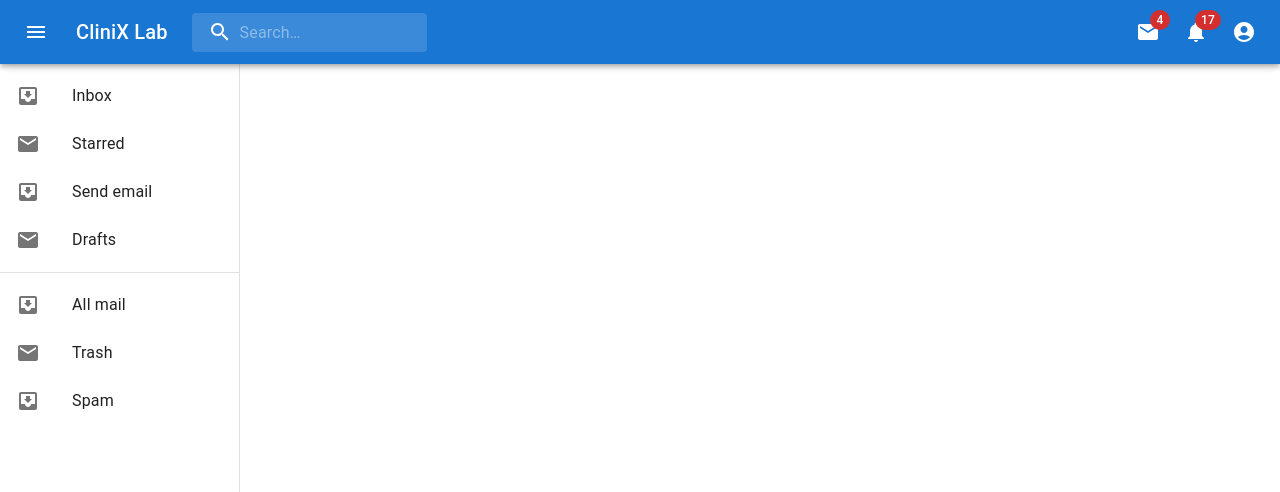
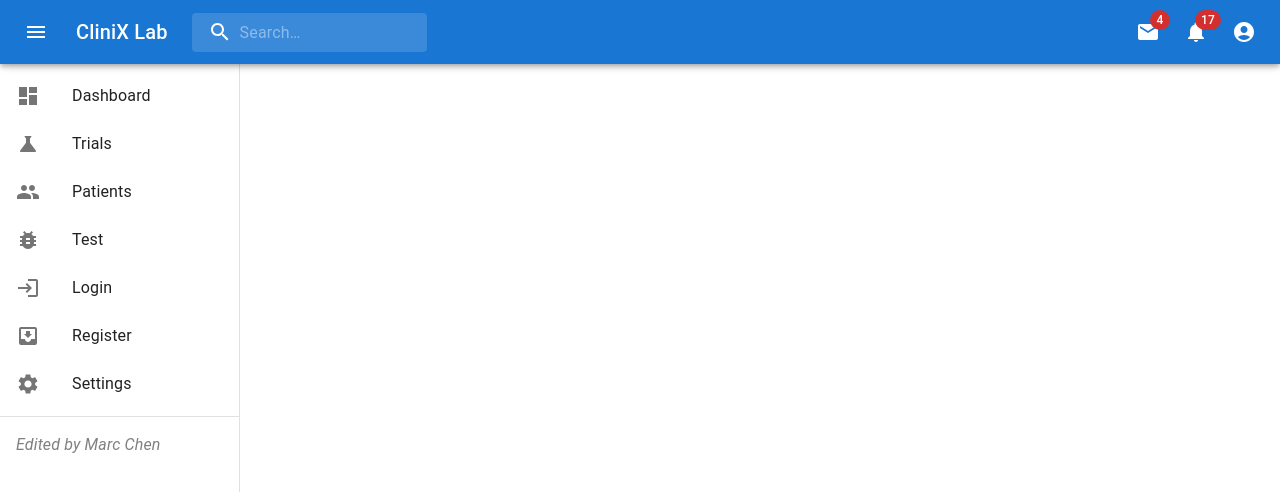
Before and after one commit to cmarcchen/clinix-lab, a React (Vite) app in the folder frontend/: page / in a window 1280 px wide. Shown: the top 492 px of the page. Built offline with nearby package versions, Linux system fonts and the light colour scheme.

Commit message:
Finish SideBar redesign

```diff
--- /dev/null
+++ b/frontend/src/layouts/SideBar/MenuList.tsx
@@ -0,0 +1,26 @@
+import {
+  List,
+  ListItem,
+  ListItemButton,
+  ListItemIcon,
+  ListItemText,
+} from "@mui/material";
+import { menuItems } from "./menu-items";
+import { Link } from "react-router-dom";
+
+export function MenuList() {
+  return (
+    <List>
+      {menuItems.map(({ item, to, icon }, index) => (
+        <Link key={index} to={to}>
+          <ListItem disablePadding>
+            <ListItemButton>
+              <ListItemIcon>{icon}</ListItemIcon>
+              <ListItemText primary={item} />
+            </ListItemButton>
+          </ListItem>
+        </Link>
+      ))}
+    </List>
+  );
+}
--- a/frontend/src/layouts/SideBar.tsx
+++ b/frontend/src/layouts/SideBar/index.tsx
@@ -1,3 +1,4 @@
+import { MenuList } from "./MenuList";
 import * as React from "react";
 import Box from "@mui/material/Box";
 import Drawer from "@mui/material/Drawer";
@@ -33,31 +34,11 @@ export function SideBar() {
       >
         <Toolbar />
         <Box sx={{ overflow: "auto" }}>
-          <List>
-            {["Inbox", "Starred", "Send email", "Drafts"].map((text, index) => (
-              <ListItem key={text} disablePadding>
-                <ListItemButton>
-                  <ListItemIcon>
-                    {index % 2 === 0 ? <InboxIcon /> : <MailIcon />}
-                  </ListItemIcon>
-                  <ListItemText primary={text} />
-                </ListItemButton>
-              </ListItem>
-            ))}
-          </List>
+          <MenuList />
           <Divider />
-          <List>
-            {["All mail", "Trash", "Spam"].map((text, index) => (
-              <ListItem key={text} disablePadding>
-                <ListItemButton>
-                  <ListItemIcon>
-                    {index % 2 === 0 ? <InboxIcon /> : <MailIcon />}
-                  </ListItemIcon>
-                  <ListItemText primary={text} />
-                </ListItemButton>
-              </ListItem>
-            ))}
-          </List>
+          <Typography color={"GrayText"} fontStyle={"italic"} sx={{ p: 2 }}>
+            Edited by Marc Chen
+          </Typography>
         </Box>
       </Drawer>
     </Box>
--- /dev/null
+++ b/frontend/src/layouts/SideBar/menu-items/index.tsx
@@ -0,0 +1,51 @@
+import InboxIcon from "@mui/icons-material/MoveToInbox";
+import DashboardIcon from "@mui/icons-material/Dashboard";
+import ScienceIcon from "@mui/icons-material/Science";
+import PeopleIcon from "@mui/icons-material/People";
+import BugReportIcon from "@mui/icons-material/BugReport";
+import LoginIcon from "@mui/icons-material/Login";
+import SettingsIcon from "@mui/icons-material/Settings";
+
+interface MenuItem {
+  item: string;
+  to: string;
+  icon?: React.ReactNode;
+}
+
+export const menuItems: MenuItem[] = [
+  {
+    item: "Dashboard",
+    to: "/dashboard",
+    icon: <DashboardIcon />,
+  },
+  {
+    item: "Trials",
+    to: "/trials",
+    icon: <ScienceIcon />,
+  },
+  {
+    item: "Patients",
+    to: "/patients",
+    icon: <PeopleIcon />,
+  },
+  {
+    item: "Test",
+    to: "/test",
+    icon: <BugReportIcon />,
+  },
+  {
+    item: "Login",
+    to: "/login",
+    icon: <LoginIcon />,
+  },
+  {
+    item: "Register",
+    to: "/register",
+    icon: <InboxIcon />,
+  },
+  {
+    item: "Settings",
+    to: "/setting",
+    icon: <SettingsIcon />,
+  },
+];
```
